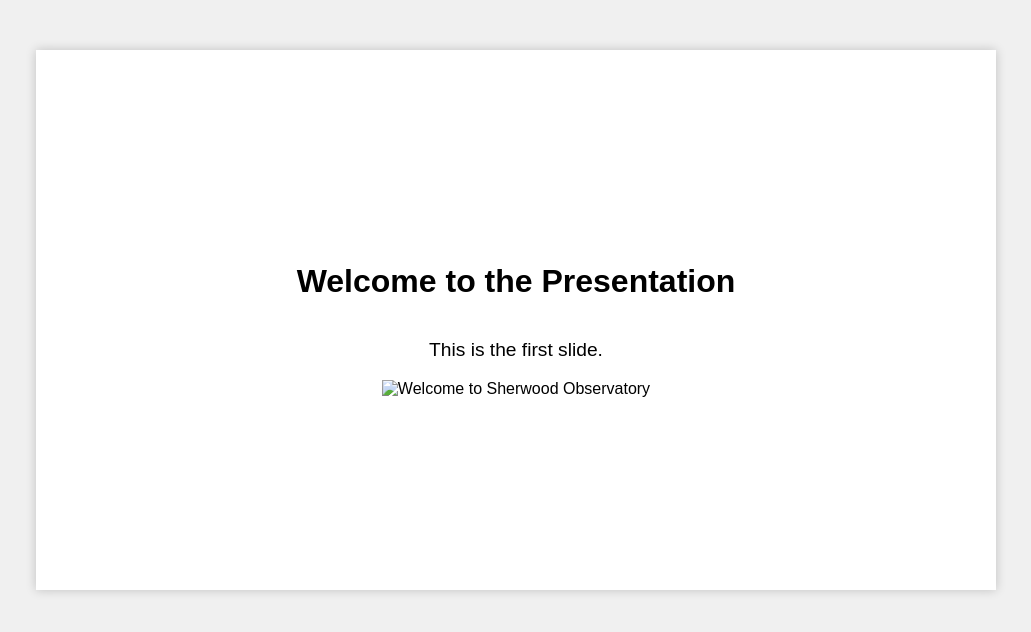
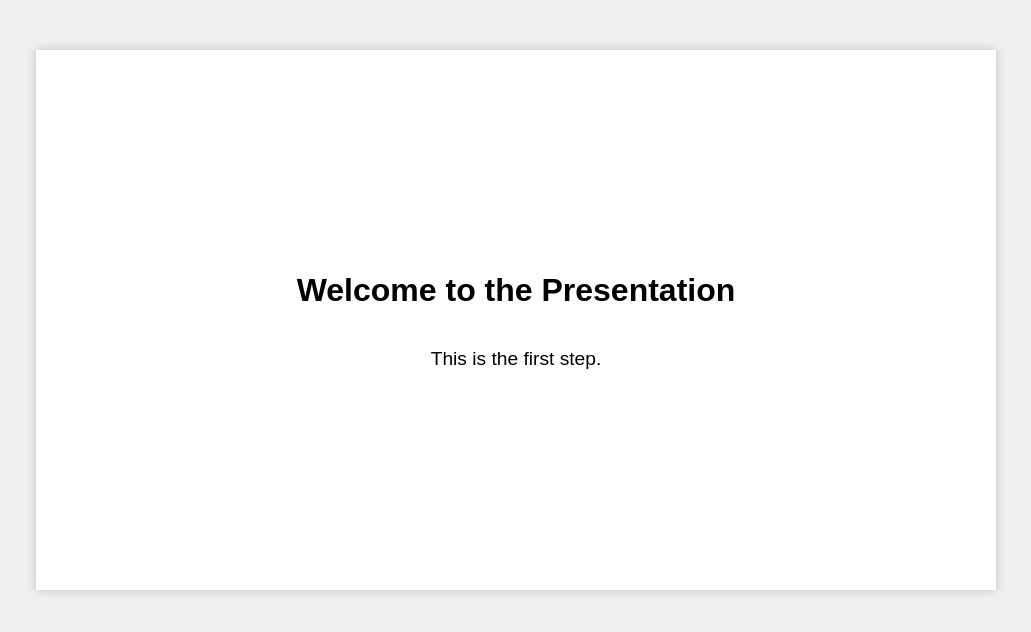
Before and after one commit to UKRAMAP/ukramap.github.io, a plain HTML site: page signage/powerpoint.html in a window 1280 px wide. Shown: the whole page, without its empty margins (124-1155 px from the left). Drawn offline with Linux system fonts and the light colour scheme.

Commit message:
full path
full path

```diff
--- a/signage/powerpoint.html
+++ b/signage/powerpoint.html
@@ -58,13 +58,12 @@ text-align: center;
 <div class="slides-container">
 <div class="slide active">
 <h1>Welcome to the Presentation</h1>
-<p>This is the first slide.</p>
-<img src="ukramap.github.io/signage/slide-1.jpg" alt="Welcome to Sherwood Observatory">
+<p>This is the first step.</p>
 </div>
 <div class="slide">
 <h1>Second Slide</h1>
 <p>Some more content here.</p>
-<img src="https://via.placeholder.com/300" alt="Placeholder Image">
+<img src="signage/slide-1.jpg" alt="Welcome">
 </div>
 <div class="slide">
 <h1>Third Slide</h1>
```
